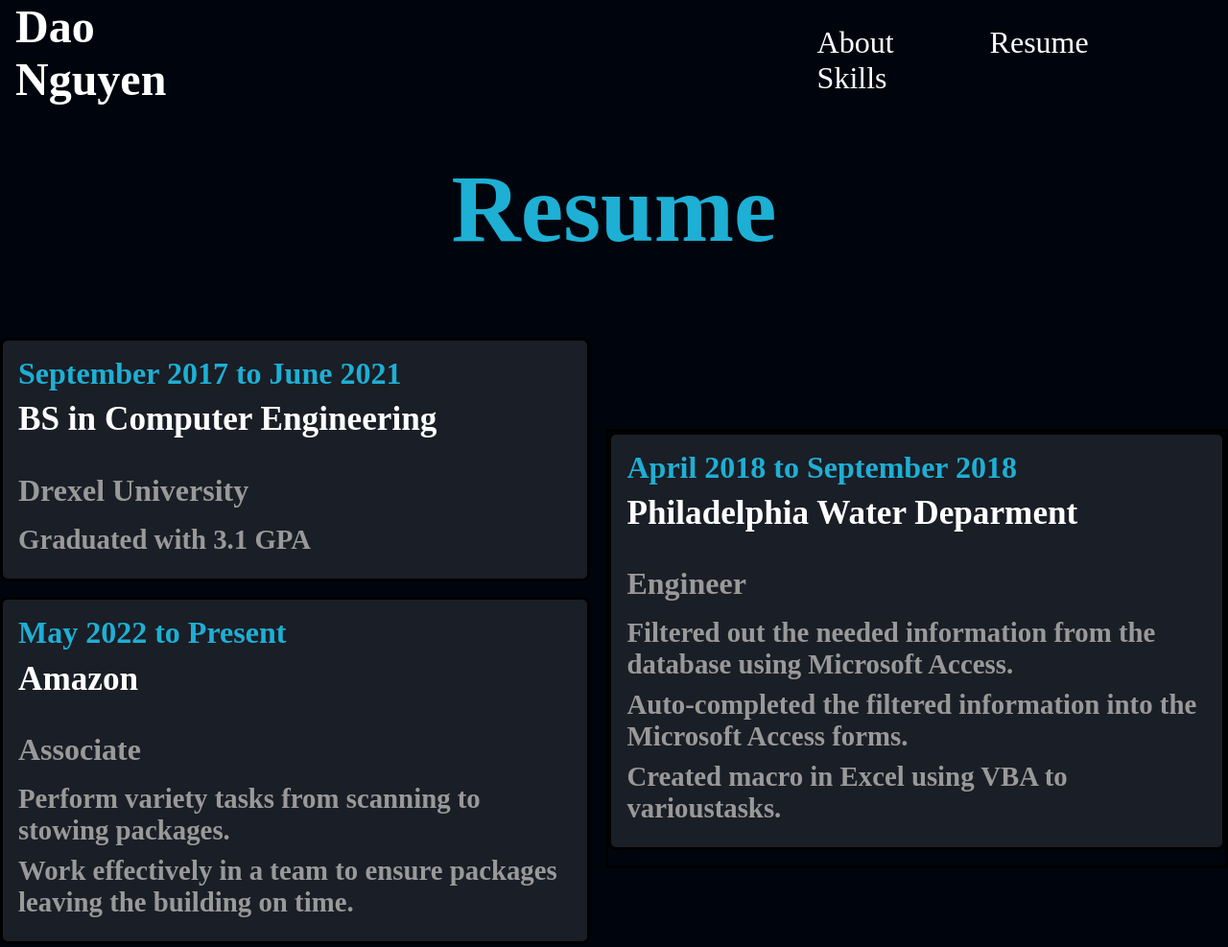
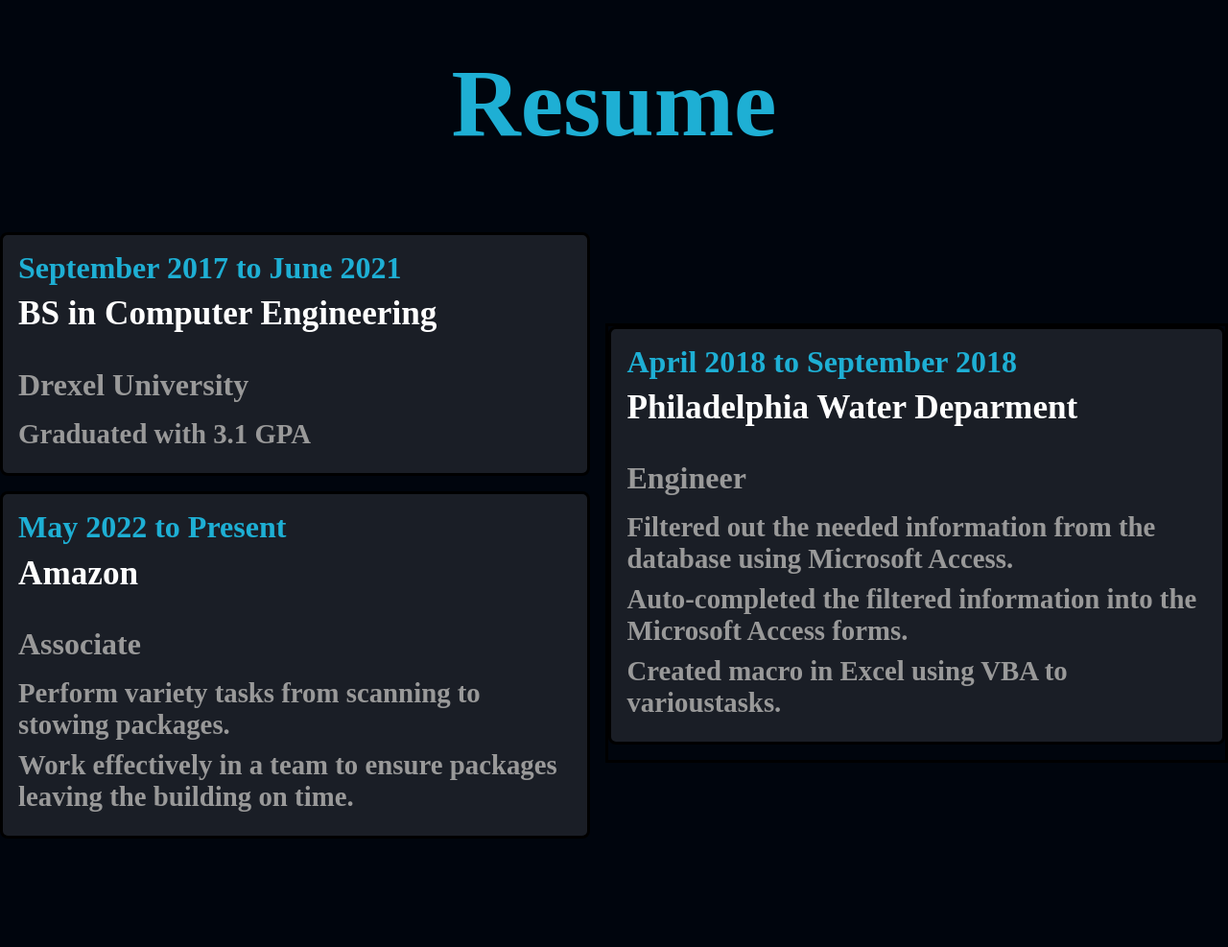
Before and after one commit to dnguyen357/DaoNguyen, a plain HTML site: page resume.html in a window 1280 px wide. Shown: the whole page at 96% size. After the commit the page ends 890 px from the top, so only its background shows below. Drawn offline with Linux system fonts and the light colour scheme.

Commit message:
Update resume.html

```diff
--- a/resume.html
+++ b/resume.html
@@ -8,16 +8,7 @@
     <title>resume</title>
 </head>
 <body>
-    <header id="header">
-        <div id="header-left">
-            <h1 class="name">Dao Nguyen</h1>
-        </div>
-        <nav id="header-right" class="navbar">
-            <a href="index.html" class="nav-link">About</a>
-            <a href="resume.html" class="nav-link">Resume</a>
-            <a href="skills.html" class="nav-link">Skills</a>
-        </nav>
-    </header>
+
     <main>
         <h1 class="resume-title">Resume</h1>
         <div id="secondblock">
```
